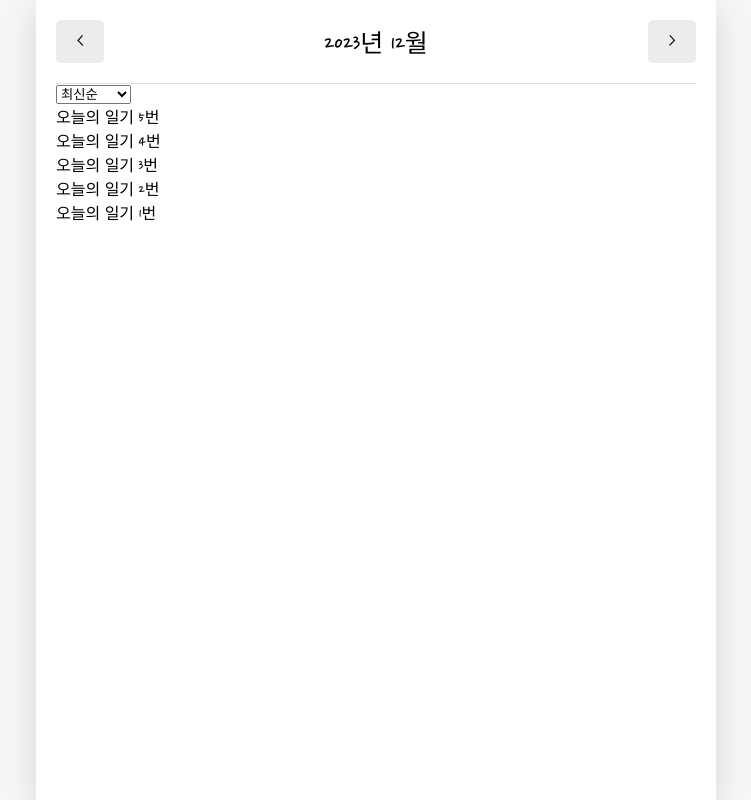
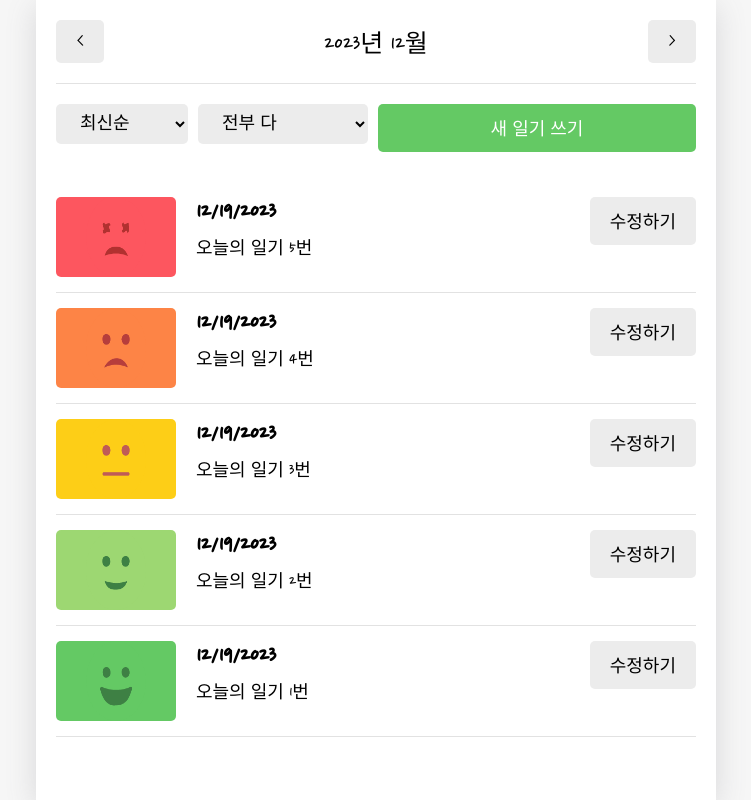
Before and after one commit to YoungKyuK/JsStudy, a React (Create React App) app in the folder emotion-diary/: page / in a window 1280 px wide. Shown: the whole page, without its empty margins (264-1015 px from the left). Built offline with nearby package versions, Linux system fonts and the light colour scheme; a web font is replaced by a local one.

Commit message:
diaryProject

```diff
--- a/emotion-diary/src/App.css
+++ b/emotion-diary/src/App.css
@@ -96,3 +96,103 @@ header .head_btn_right{
 header button{
   font-family: 'Nanum Pen Script';
 }
+
+
+/* DiaryLists */
+.DiaryLists .menu_wrapper{
+  margin-top: 20px;
+  margin-bottom: 30px;
+
+  display: flex;
+  justify-content: space-between;
+}
+
+.DiaryLists .menu_wrapper .right_col{
+  /* flex-grow : 부모가 display flex 속성을 갖는 하위 width를 모두 갖게 된다. */
+  flex-grow: 1;
+}
+
+.DiaryLists .menu_wrapper .right_col button{
+  width:100%;
+}
+
+.DiaryLists .ControlMenu{
+  margin-right: 10px;
+  border: none;
+  border-radius: 5px;
+  background-color: #ececec;
+
+  padding-top: 10px;
+  padding-bottom: 10px;
+  padding-left: 20px;
+  padding-right: 20px;
+
+  cursor: pointer;
+  font-family: "Nanum Pen Script";
+  font-size: 18px;
+}
+
+
+/* DiaryItem */
+.DiaryItem{
+  padding-top:15px;
+  padding-bottom: 15px;
+
+  border-bottom: 1px solid #e2e2e2;
+  display: flex;
+  justify-content: space-between;
+}
+
+.DiaryItem .emotion_img_wrapper{
+  cursor: pointer;
+  min-width: 120px;
+  height: 80px;
+  border-radius: 5px;
+
+  display: flex;
+  justify-content: center;
+}
+
+.DiaryItem .emotion_img_wrapper1{
+  background-color: #64c964;
+}
+
+.DiaryItem .emotion_img_wrapper2{
+  background-color: #9dd772;
+}
+
+.DiaryItem .emotion_img_wrapper3{
+  background-color: #fdce17;
+}
+
+.DiaryItem .emotion_img_wrapper4{
+  background-color: #fd8446;
+}
+
+.DiaryItem .emotion_img_wrapper5{
+  background-color: #fd565f;
+}
+
+.DiaryItem .emotion_img_wrapper img{
+  width: 50%;
+}
+
+.DiaryItem .info_wrapper{
+  flex-grow: 1;
+  margin-left : 20px;
+  cursor: pointer;
+}
+
+.DiaryItem .diary_date{
+  font-weight: bold;
+  font-size: 25px;
+  margin-bottom: 5px;
+}
+
+.DiaryItem .diary_content_preview{
+  font-size: 18px;
+}
+
+.DiaryItem .btn_wrapper{
+  min-width: 70px;
+}
--- a/emotion-diary/src/App.js
+++ b/emotion-diary/src/App.js
@@ -53,7 +53,7 @@ const dummyDate = [
   },
   {
     id: 2,
-    emotion: 5,
+    emotion: 2,
     content: "오늘의 일기 2번",
     date: 1702946599998,
   },
@@ -65,7 +65,7 @@ const dummyDate = [
   },
   {
     id: 4,
-    emotion: 2,
+    emotion: 4,
     content: "오늘의 일기 4번",
     date: 1702946600000,
   },
--- /dev/null
+++ b/emotion-diary/src/components/DiaryItem.js
@@ -0,0 +1,46 @@
+import { useNavigate } from "react-router-dom";
+import MyButton from "./MyButton";
+
+const DiaryItem = ( {id, emotion, content, date} ) => {
+
+    const navigate = useNavigate();
+
+    const strDate = new Date(parseInt(date)).toLocaleDateString();
+
+    const goDetail = () => {
+        navigate(`/diary/${id}`);
+    }
+
+    const goEdit = () => {
+        navigate(`/edit/${id}`);
+    }
+
+    return <div className="DiaryItem">
+        <div
+        onClick={goDetail}
+        className={[
+            "emotion_img_wrapper",
+            `emotion_img_wrapper${emotion}`,
+            ].join(" ")}>
+            <img src= {process.env.PUBLIC_URL + `assets/emotion${emotion}.png`}/>
+        </div>
+        <div
+        onClick={goDetail}
+        className="info_wrapper">
+            <div className="diary_date">
+                {strDate}
+            </div>
+            <div className="diary_content_preview">
+                {content.slice(0,25)}
+            </div>
+        </div>
+        <div
+        className="btn_wrapper">
+            <MyButton
+            onClick={goEdit}
+            text={'수정하기'} />
+        </div>
+    </div>
+}
+
+export default DiaryItem;
--- a/emotion-diary/src/components/DiaryLists.js
+++ b/emotion-diary/src/components/DiaryLists.js
@@ -1,13 +1,25 @@
 import { useState } from "react"
-
+import { useNavigate } from "react-router-dom";
+import MyButton from "./MyButton";
+import DiaryItem from "./DiaryItem";
 const sortOptionList = [
     { value : "lastest", name:"최신순"},
     { value : "oldest", name:"오래된 순"},
-]
+];
+
+const filterOptionList = [
+    { value : "all" , name : "전부 다"},
+    { value : "good", name : "좋은 감정만"},
+    { value : "bad",  name : "안 좋은 감정만"}
+];
 
 const ControlMenu = ( { value, onChange, optionList }) => {
     return (
-    <select value={value} onChange={(e)=>onChange(e.target.value)}>
+    <select
+        className="ControlMenu"
+        value={value}
+        onChange={(e)=>onChange(e.target.value)}
+    >
         {optionList.map((it, idx) => (
         <option key={idx} value={it.value}>
             {it.name}
@@ -18,13 +30,24 @@ const ControlMenu = ( { value, onChange, optionList }) => {
 }
 
 const DiaryLists = ({diaryLists}) => {
-
+    const navigate = useNavigate();
     const [ sortType, setSortType ] = useState("lastest");
+    const [filter, setFilter] = useState("all");
 
     const getProcesseDiaryList = () => {
 
+        const filterCallback = (item) => {
+            if( filter === 'good'){
+                return parseInt(item.emotion) <= 3;
+            } else {
+                return parseInt(item.emotion) > 3;
+            }
+        }
+
+        // 비교함수
         const compare = ( a,b ) => {
             if(sortType === "lastest"){
+                // 문자열이 들어올 수 있기때문에 parseInt를 써준다.
                 return parseInt(b.date) - parseInt (a.date);
             } else {
                 return parseInt(a.date) - parseInt (b.date);
@@ -32,21 +55,41 @@ const DiaryLists = ({diaryLists}) => {
         };
 
         const copyList = JSON.parse(JSON.stringify(diaryLists));
-        const sortedList = copyList.sort(compare);
+
+        const filteredList =
+        filter === 'all' ? copyList : copyList.filter((it)=>filterCallback(it));
+
+        const sortedList = filteredList.sort(compare);
         return sortedList;
     }
 
     return (
-    <div>
+    <div className="DiaryLists">
+
+        <div className="menu_wrapper">
+            <div className="left_col">
                 <ControlMenu
                     value={sortType}
                     onChange={setSortType}
                     optionList={sortOptionList}
                 />
+                <ControlMenu
+                    value={filter}
+                    onChange={setFilter}
+                    optionList={filterOptionList}
+                />
+            </div>
+            <div className="right_col">
+                <MyButton
+                type={'positive'}
+                text={'새 일기 쓰기'}
+                onClick={()=>navigate('/new')}
+                />
+            </div>
+        </div>
+
             {getProcesseDiaryList().map((it) => (
-            <div key= {it.id}>
-                {it.content}
-            </div>
+            <DiaryItem key={it.id} {...it} />
             ))}
     </div>
     );
```
Lines whose indentation alone changed are shown as unchanged.
